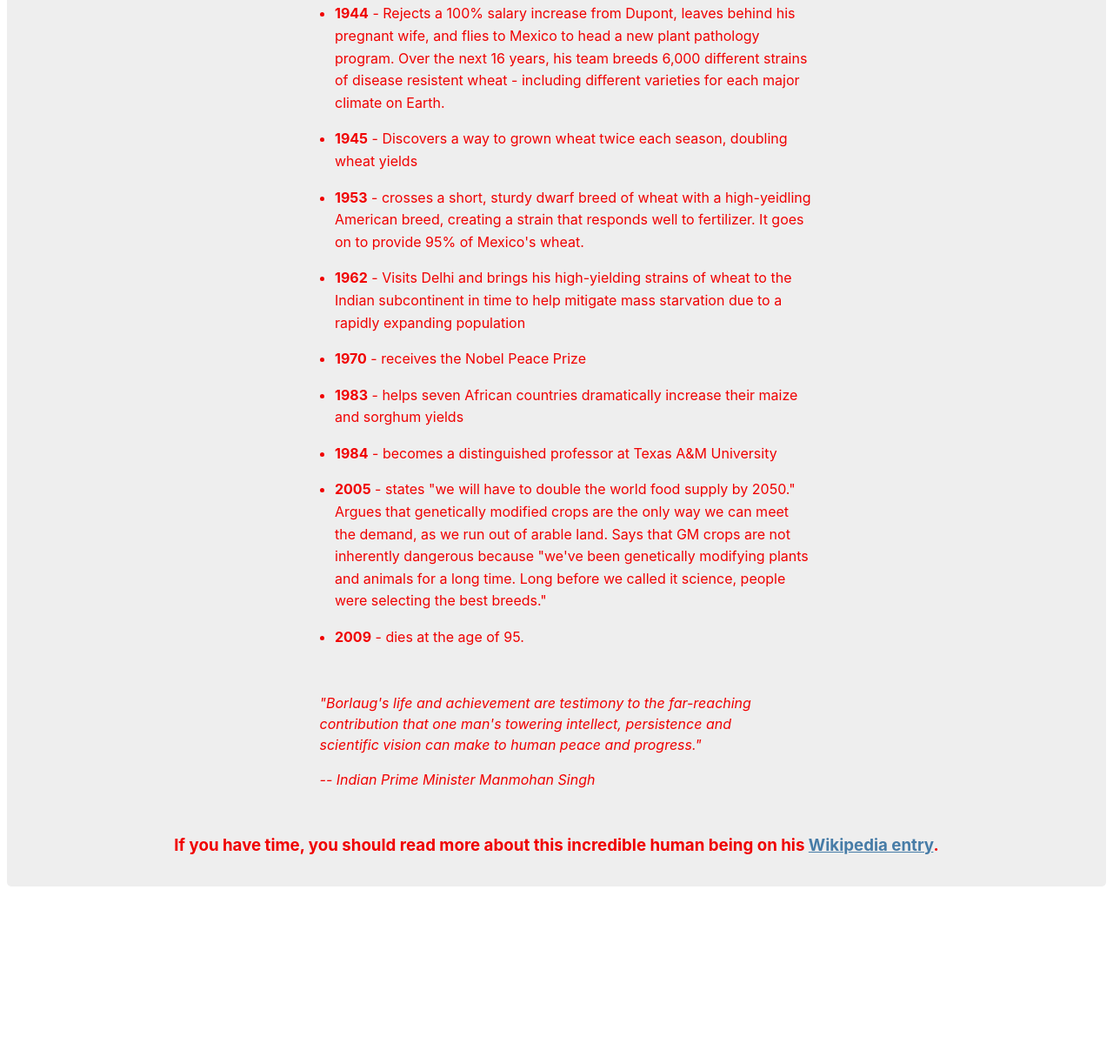
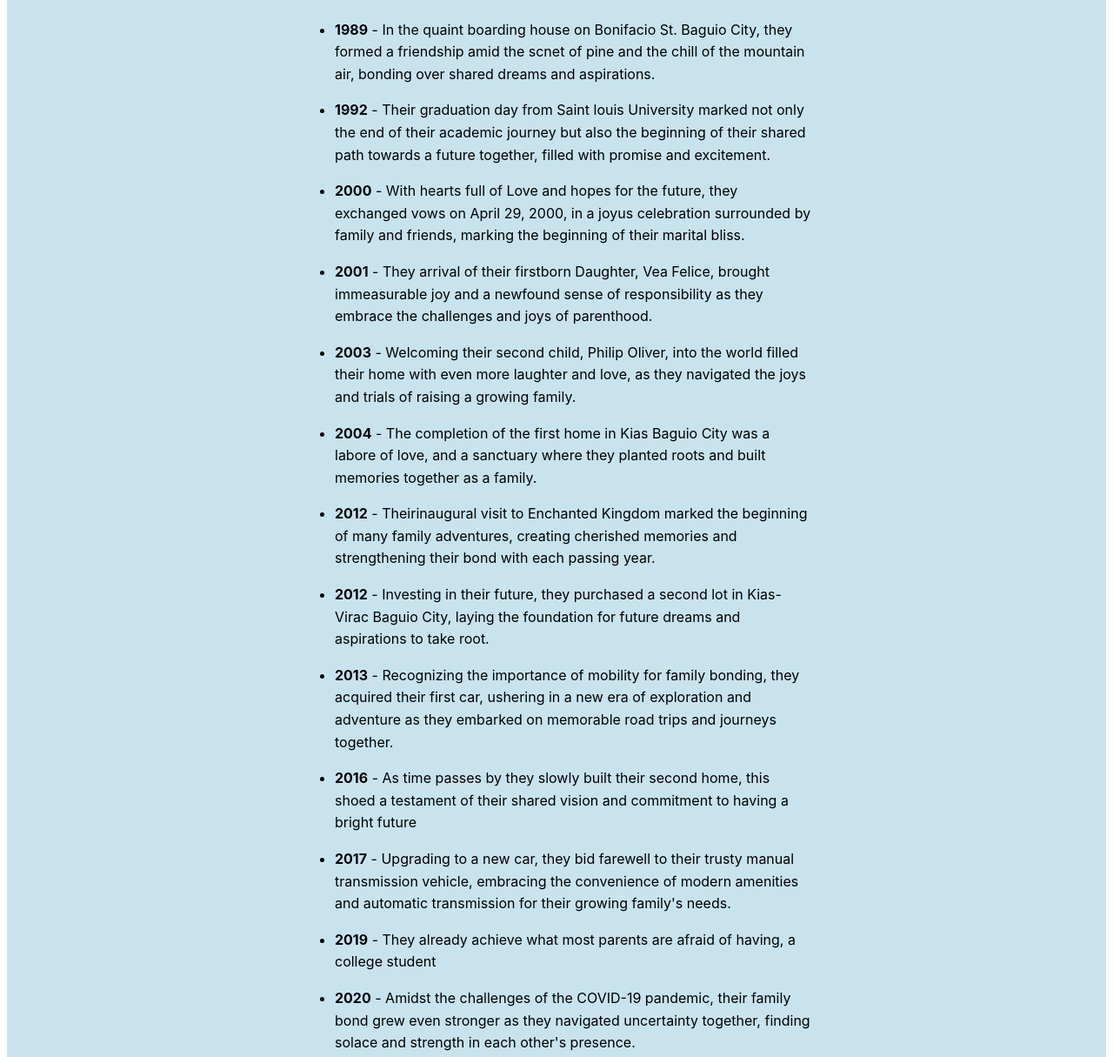
Before and after one commit to Olibirds69/220333174-WebApp, a plain HTML site: page Finals_Activity/Tribute page/index.html in a window 1280 px wide. Shown: the part 1198-2413 px from the top of the page at 87% size. Before the commit the page ends 2247 px from the top, so only its background shows below. Drawn offline with Linux system fonts and the light colour scheme.

Commit message:
Finished creating the tribute page

```diff
--- a/Finals_Activity/Tribute page/Tpage.css
+++ b/Finals_Activity/Tribute page/Tpage.css
@@ -12,7 +12,7 @@ body {
   font-size: 1.6rem;
   line-height: 1.5;
   text-align: center;
-  color: #f00101;
+  color: #000000;
   margin: 0;
 }
 
@@ -44,7 +44,7 @@ a:visited {
   margin: 30px 8px;
   padding: 15px;
   border-radius: 5px;
-  background: #eee;
+  background: #c8e3ee;
 }
 
 @media (max-width: 460px) {
@@ -54,7 +54,7 @@ a:visited {
 }
 
 img {
-  max-width: 100%;
+  max-width: 70%;
   display: block;
   height: auto;
   margin: 0 auto;
--- a/Finals_Activity/Tribute page/index.html
+++ b/Finals_Activity/Tribute page/index.html
@@ -7,112 +7,77 @@
   </head>
   <body>
     <main id="main">
-      <h1 id="title">Dr. Norman Borlaug</h1>
-      <p>The man who saved a billion lives</p>
+      <h1 id="title">Mr. & Mrs. Baladad</h1>
+      <p>A Love Story that Never Ends</p>
       <figure id="img-div">
         <img
           id="image"
-          src="https://achievement.org/wp-content/uploads/2016/05/wordpress-NormWallace.jpg"
+          src="/Finals_Activity/Tribute page/img/Tribute.jpg"
           alt="Dr. Norman Borlaug seen standing in Mexican wheat field with a group of biologists"
         />
         <figcaption id="img-caption">
-          Dr. Norman Borlaug, third from the left, trains biologists in Mexico
-          on how to increase wheat yields - part of his life-long war on hunger.
+          Feliciano and Oliva Baladad, Married on April 29, 2000
         </figcaption>
       </figure>
       <section id="tribute-info">
-        <h3 id="headline">Here's a time line of Dr. Borlaug's life:</h3>
+        <h3 id="headline">Here's a time line of Mr. and Mrs. Baladad</h3>
         <ul>
-          <li><strong>1914</strong> - Born in Cresco, Iowa</li>
+          <li><strong>1989</strong> - In the quaint boarding house on Bonifacio St. Baguio City, they formed a friendship amid the scnet of pine and the chill of the mountain air, bonding over shared dreams and aspirations.</li>
           <li>
-            <strong>1933</strong> - Leaves his family's farm to attend the
-            University of Minnesota, thanks to a Depression era program known as
-            the "National Youth Administration"
+            <strong>1992</strong> - Their graduation day from Saint louis University marked not only the end of their academic journey but also the beginning of their shared path towards a future together, filled with promise and excitement.
           </li>
           <li>
-            <strong>1935</strong> - Has to stop school and save up more money.
-            Works in the Civilian Conservation Corps, helping starving
-            Americans. "I saw how food changed them", he said. "All of this left
-            scars on me."
+            <strong>2000</strong> - With hearts full of Love and hopes for the future, they exchanged vows on April 29, 2000, in a joyus celebration surrounded by family and friends, marking the beginning of their marital bliss.
           </li>
           <li>
-            <strong>1937</strong> - Finishes university and takes a job in the
-            US Forestry Service
+            <strong>2001</strong> - They arrival of their firstborn Daughter, Vea Felice, brought immeasurable joy and a newfound sense of responsibility as they embrace the challenges and joys of parenthood.
           </li>
           <li>
-            <strong>1938</strong> - Marries wife of 69 years Margret Gibson.
-            Gets laid off due to budget cuts. Inspired by Elvin Charles Stakman,
-            he returns to school study under Stakman, who teaches him about
-            breeding pest-resistent plants.
+            <strong>2003</strong> - Welcoming their second child, Philip Oliver, into the world filled their home with even more laughter and love, as they navigated the joys and trials of raising a growing family.
           </li>
           <li>
-            <strong>1941</strong> - Tries to enroll in the military after the
-            Pearl Harbor attack, but is rejected. Instead, the military asked
-            his lab to work on waterproof glue, DDT to control malaria,
-            disinfectants, and other applied science.
+            <strong>2004</strong> - The completion of the first home in Kias Baguio City was a labore of love, and a sanctuary where they planted roots and built memories together as a family.
           </li>
           <li>
-            <strong>1942</strong> - Receives a Ph.D. in Genetics and Plant
-            Pathology
+            <strong>2012</strong> - Theirinaugural visit to Enchanted Kingdom marked the beginning of many family adventures, creating cherished memories and strengthening their bond with each passing year.
           </li>
           <li>
-            <strong>1944</strong> - Rejects a 100% salary increase from Dupont,
-            leaves behind his pregnant wife, and flies to Mexico to head a new
-            plant pathology program. Over the next 16 years, his team breeds
-            6,000 different strains of disease resistent wheat - including
-            different varieties for each major climate on Earth.
+            <strong>2012</strong> - Investing in their future, they purchased a second lot in Kias-Virac Baguio City, laying the foundation for future dreams and aspirations to take root.
           </li>
           <li>
-            <strong>1945</strong> - Discovers a way to grown wheat twice each
-            season, doubling wheat yields
+            <strong>2013</strong> - Recognizing the importance of mobility for family bonding, they acquired their first car, ushering in a new era of exploration and adventure as they embarked on memorable road trips and journeys together.
           </li>
           <li>
-            <strong>1953</strong> - crosses a short, sturdy dwarf breed of wheat
-            with a high-yeidling American breed, creating a strain that responds
-            well to fertilizer. It goes on to provide 95% of Mexico's wheat.
+            <strong>2016</strong> - As time passes by they slowly built their second home, this shoed a testament of their shared vision and commitment to having a bright future
           </li>
           <li>
-            <strong>1962</strong> - Visits Delhi and brings his high-yielding
-            strains of wheat to the Indian subcontinent in time to help mitigate
-            mass starvation due to a rapidly expanding population
+            <strong>2017</strong> - Upgrading to a new car, they bid farewell to their trusty manual transmission vehicle, embracing the convenience of modern amenities and automatic transmission for their growing family's needs.
           </li>
-          <li><strong>1970</strong> - receives the Nobel Peace Prize</li>
+          <li><strong>2019</strong> - They already achieve what most parents are afraid of having, a college student</li>
           <li>
-            <strong>1983</strong> - helps seven African countries dramatically
-            increase their maize and sorghum yields
+            <strong>2020</strong> -  Amidst the challenges of the COVID-19 pandemic, their family bond grew even stronger as they navigated uncertainty together, finding solace and strength in each other's presence.
           </li>
           <li>
-            <strong>1984</strong> - becomes a distinguished professor at Texas
-            A&M University
+            <strong>2021</strong> - Venturing into the world of investments, they explored the stock market, learning valuable lessons and achieving financial success through diligence and strategic planning.
           </li>
           <li>
-            <strong>2005</strong> - states "we will have to double the world
-            food supply by 2050." Argues that genetically modified crops are the
-            only way we can meet the demand, as we run out of arable land. Says
-            that GM crops are not inherently dangerous because "we've been
-            genetically modifying plants and animals for a long time. Long
-            before we called it science, people were selecting the best breeds."
+            <strong>2021</strong> - Expanding their property portfolio, they invested in a third piece of land in Pangasinan, laying the groundwork for future ventures and opportunities.
           </li>
-          <li><strong>2009</strong> - dies at the age of 95.</li>
+          <li><strong>2023</strong> - Celebrating their daughter's remarkable achievement as a Magna Cum Laude graduate, they beamed with pride and admiration for her dedication and hard work.
         </ul>
-        <blockquote
-          cite="http://news.rediff.com/report/2009/sep/14/pm-pays-tribute-to-father-of-green-revolution-borlaug.htm"
-        >
+        <blockquote>
           <p>
-            "Borlaug's life and achievement are testimony to the far-reaching
-            contribution that one man's towering intellect, persistence and
-            scientific vision can make to human peace and progress."
+            Their journey together is a symphony of love, each note echoing with the tender embrace of shared dreams and whispered promises. Through trials and triumphs, they forged a bond that weathered every storm, illuminating the darkest nights with the light of unwavering commitment and undying devotion. Their story, like a fragile yet resilient flower, bloomed amidst the harshest of conditions, spreading its fragrance of hope and inspiration to all who dared to dream.
           </p>
-          <cite>-- Indian Prime Minister Manmohan Singh</cite>
+          <cite>-- Philip Oliver Baladad</cite>
         </blockquote>
         <h3>
-          If you have time, you should read more about this incredible human
-          being on his
+          If you have time, you should read more about this incredible story
           <a
             id="tribute-link"
-            href="https://en.wikipedia.org/wiki/Norman_Borlaug"
+            href="https://renardsworld.wordpress.com/2020/07/16/a-true-love-story-never-ends/"
             target="_blank"
-            >Wikipedia entry</a
+            >Inspired by this story</a
           >.
         </h3>
       </section>
```
Also changed, not shown: Finals_Activity/Tribute page/img/Tribute.jpg (added).
